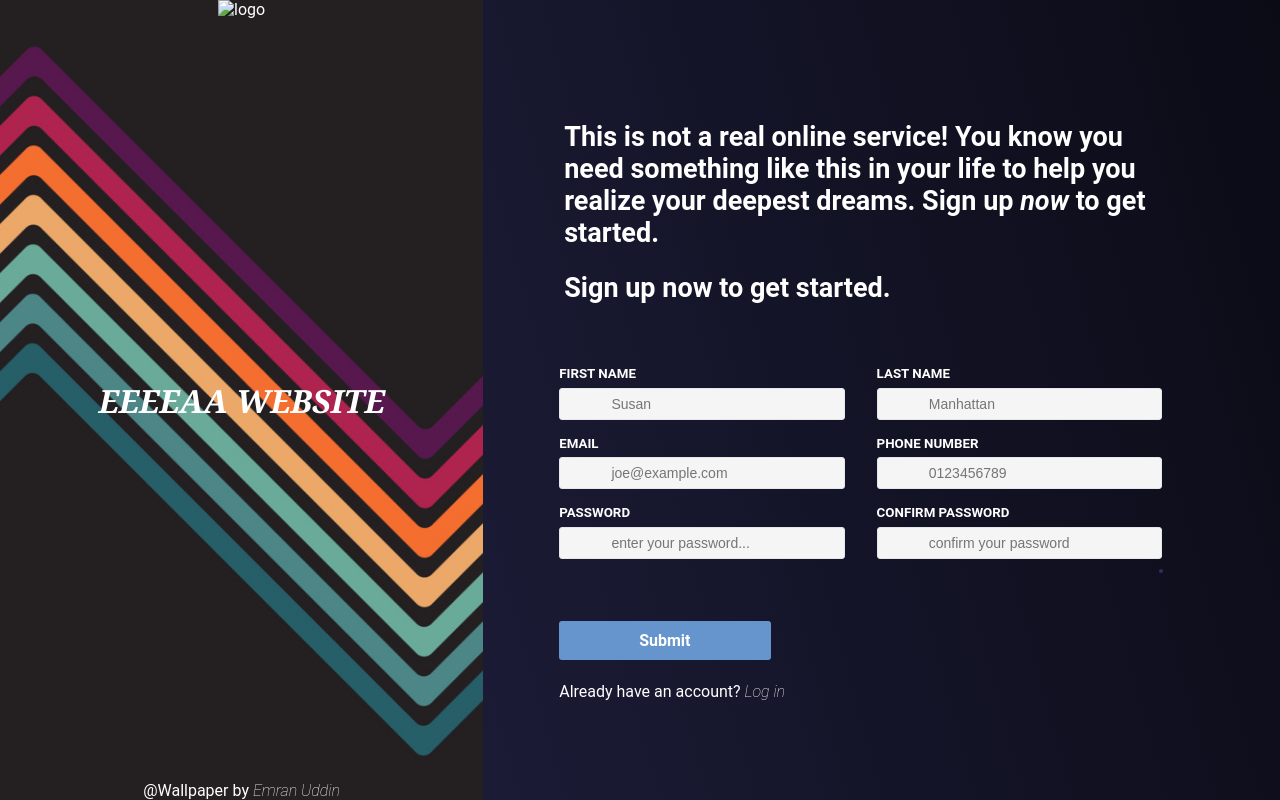
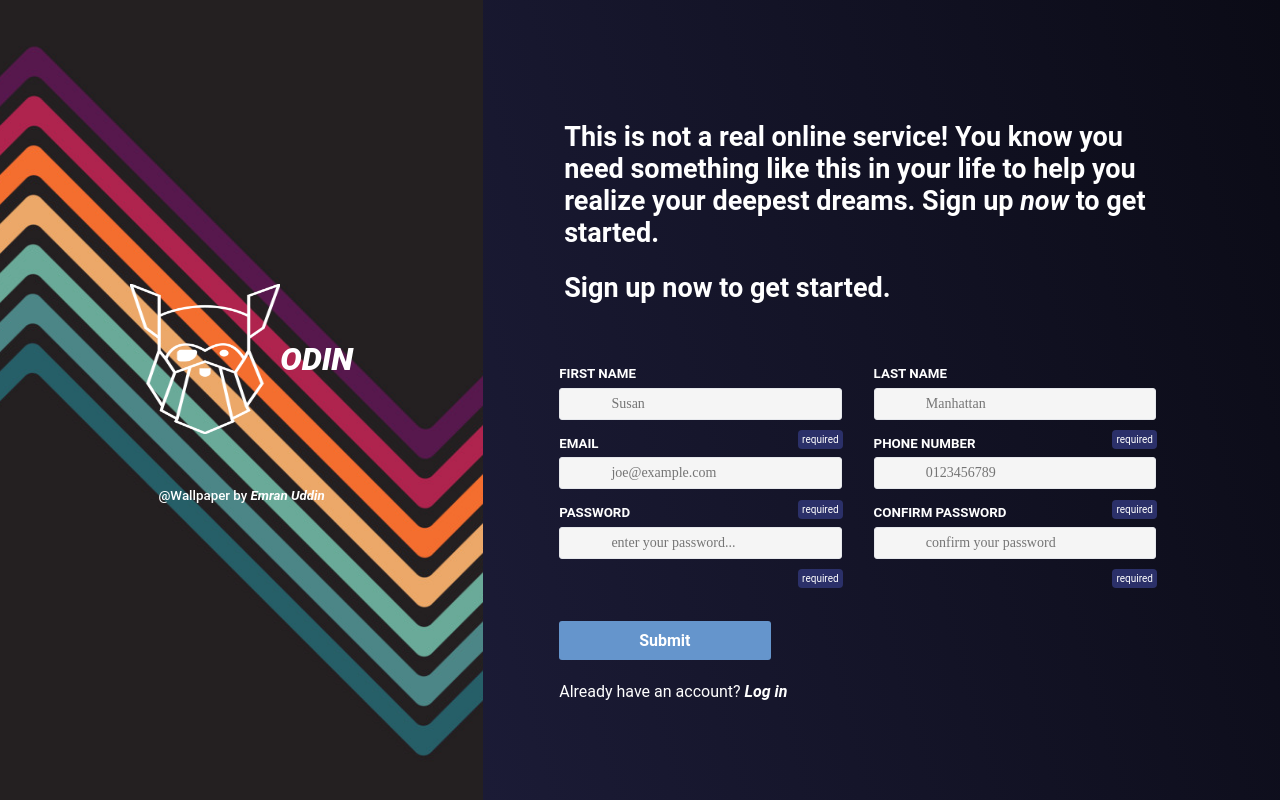
Before and after one commit to eeeeaa/sign-up-form, a plain HTML site: page index.html in a window 1280 px wide. Drawn offline with Linux system fonts and the light colour scheme; a web font is replaced by a local one.

Commit message:
Add input tags and logo

```diff
--- a/css/style.css
+++ b/css/style.css
@@ -57,15 +57,14 @@ body {
     justify-content: space-between;
 }
 
-.hidden,
-.left-side-content footer {
+.hidden {
     display: none;
 }
 
 a {
     text-decoration: none;
-    color: white;
-    font-weight: 100;
+    color: rgb(255, 255, 255);
+    font-weight: 600;
     font-style: italic;
 }
 
@@ -80,17 +79,29 @@ a {
     background: center/cover no-repeat url(../img/vecteezy_abstract-colorful-70s-background-vector-vintage-retro_21672511.jpg);
 }
 
+
+.left-side-content .logo-content {
+    display: flex;
+    justify-content: center;
+    align-items: center;
+}
+
 .left-side-content .page-logo {
     background-color: transparent;
+    width: 150px;
+    height: 150px;
 }
 
 .left-side-content .logo-text {
-    font-family: Georgia, 'Times New Roman', Times, serif;
     font-style: italic;
     font-weight: 900;
     font-size: xx-large;
 }
 
+.left-side-content .background-footer-text {
+    font-weight: 500;
+    font-size: smaller;
+}
 
 .right-side-content {
     width: auto;
@@ -103,14 +114,14 @@ a {
     background: linear-gradient(75deg, rgb(27, 27, 54), rgb(11, 11, 22));
 }
 
-.header-info-text {
+.right-side-content .header-info-text {
     margin-left: var(--start-margin);
     margin-right: var(--start-margin);
     font-size: large;
     max-width: 600px;
 }
 
-.form-content {
+.right-side-content .form-content {
     display: flex;
     justify-content: space-between;
     flex-direction: column;
@@ -120,17 +131,21 @@ a {
     gap: 1em;
 }
 
-.form-content label {
+.right-side-content .form-content label {
     display: block;
     font-size: smaller;
     font-weight: 600;
     margin-bottom: 0.5em;
 }
 
-.form-content input[type='text'],
-.form-content input[type='password'],
-.form-content input[type='tel'],
-.form-content input[type='email'] {
+.right-side-content .form-content input {
+    font-family: Mooli;
+}
+
+.right-side-content .form-content input[type='text'],
+.right-side-content .form-content input[type='password'],
+.right-side-content .form-content input[type='tel'],
+.right-side-content .form-content input[type='email'] {
     background-color: #f5f5f5;
     border: 1px solid #E5E7EB;
     border-radius: 3px;
@@ -139,33 +154,48 @@ a {
 
 }
 
-.confirm-password-container {
+.right-side-content .input-container {
     position: relative;
 }
 
-.form-content input[type='password']:required + span {
+.right-side-content .form-content input[type='text']:required + span::after,
+.right-side-content .form-content input[type='tel']:required + span::after,
+.right-side-content .form-content input[type="password"]:required + span::after,
+.right-side-content .form-content input[type='email']:required + span::after,
+.right-side-content #wrong-pass-alert {
     position: absolute;
     border-radius: 4px;
-    padding: 2px;
+    padding: 4px;
     right: -1px;
     top: 64px;
-    background-color: rgb(43, 48, 105);
     color: white;
     font-size: x-small;
 }
 
-.form-row {
+.right-side-content .form-content input[type='text']:required + span::after,
+.right-side-content .form-content input[type='tel']:required + span::after,
+.right-side-content .form-content input[type="password"]:required + span::after,
+.right-side-content .form-content input[type='email']:required + span::after {
+    content: "required";
+    background-color: rgb(43, 48, 105);
+}
+
+.right-side-content #wrong-pass-alert {
+    right: 50px;
+}
+
+.right-side-content .form-row {
     display: flex;
     flex-direction: column;
     gap: 1em;
     justify-content: space-between;
 }
 
-.form-footer {
+.right-side-content .form-footer {
     margin-top: 2em;
 }
 
-.form-footer .submit-button {
+.right-side-content .form-footer .submit-button {
     margin-right: auto;
     font-size: 16px;
     font-weight: bold;
@@ -180,16 +210,16 @@ a {
     cursor: pointer;
 }
 
-.form-footer .submit-button:hover {
+.right-side-content .form-footer .submit-button:hover {
     background-color: #76AEED;
 }
 
-.form-footer .submit-button:active {
+.right-side-content .form-footer .submit-button:active {
     background-color: #407FC7;
 }
 
 
-.signup-footer {
+.right-side-content .signup-footer {
     margin-top: 2em;
     margin-left: auto;
     margin-right: auto;
@@ -204,7 +234,8 @@ a {
     .left-side-content {
         height: auto;
         width: var(--left-side-width);
-        justify-content: space-between;
+        justify-content: center;
+        gap: 5vh;
         align-items: center;
     }
 
@@ -220,20 +251,20 @@ a {
         align-items: start;
     }
 
-    .form-content {
+    .right-side-content .form-content {
         justify-content: space-between;
         align-items: start;
         flex-direction: row;
         gap: 2em;
     }
 
-    .form-footer .submit-button {
+    .right-side-content .form-footer .submit-button {
         margin-left: var(--start-margin);
         padding: 10px 80px;
     }
 
 
-    .signup-footer {
+    .right-side-content .signup-footer {
         margin-left: var(--start-margin);
     }
 
--- a/index.html
+++ b/index.html
@@ -9,9 +9,11 @@
 </head>
 <body>
     <div class="left-side-content">
-        <img class="page-logo" src="#" alt="logo">
-        <div class="logo-text">EEEEAA WEBSITE</div>
-        <footer>@Wallpaper by <a href="https://www.vecteezy.com/members/neelrong">Emran Uddin</a></footer>
+        <div class="logo-content">
+            <img class="page-logo" src="./img/odin-lined.png" alt="logo">
+            <div class="logo-text">ODIN</div>
+        </div>
+        <p class="background-footer-text">@Wallpaper by <a href="https://www.vecteezy.com/members/neelrong">Emran Uddin</a></p>
     </div>
     <div class="right-side-content">
         <div class="header-info-text">
@@ -24,32 +26,38 @@
             <form action="" method="post">
                 <div class="form-content">
                     <div class="form-row">
-                        <div>
+                        <div class="input-container">
                             <label for="first_name">FIRST NAME</label>
                             <input type="text" name="first_name" id="first_name" placeholder="Susan" required>
+                            <span></span>
                         </div>
-                        <div>
+                        <div class="input-container">
                             <label for="email">EMAIL</label>
                             <input type="email" name="email" id="email" placeholder="joe@example.com" required>
+                            <span></span>
                         </div>
-                        <div>
+                        <div class="input-container">
                             <label for="password">PASSWORD</label>
                             <input type="password" name="password" id="password" placeholder="enter your password..." required>
+                            <span></span>
                         </div>
                     </div>
                     <div class="form-row">
-                        <div>
+                        <div class="input-container">
                             <label for="last_name">LAST NAME</label>
                             <input type="text" name="last_name" id="last_name" placeholder="Manhattan" required>
+                            <span></span>
                         </div>
 
-                        <div>
+                        <div class="input-container">
                             <label for="phone">PHONE NUMBER</label>
                             <input type="tel" name="phone" id="phone" placeholder="0123456789" maxlength="10" pattern="[0-9]{10}" required>
+                            <span></span>
                         </div>
-                        <div class="confirm-password-container">
+                        <div class="input-container">
                             <label for="confirm_password">CONFIRM PASSWORD</label>
                             <input type="password" name="confirm_password" id="confirm_password" placeholder="confirm your password" required>
+                            <span></span>
                             <span id="wrong-pass-alert"></span>
                         </div>
                     </div>
--- a/js/loginform.js
+++ b/js/loginform.js
@@ -8,12 +8,15 @@ function validatePassword(){
     let currentConfirm = confirmPassword.value;
     if(currentPass == "" || currentConfirm == ""){
         wrongPassAlert.textContent = "Please enter password";
+        wrongPassAlert.style.backgroundColor = "#cc6600";
     } else if (currentPass != currentConfirm) {
-        wrongPassAlert.textContent = '☒ Not Match';
+        wrongPassAlert.textContent = '☒ Password do not Match';
+        wrongPassAlert.style.backgroundColor = "#990000";
     } else {
-        wrongPassAlert.textContent = '🗹 Matched';
+        wrongPassAlert.textContent = '🗹 Password matched';
+        wrongPassAlert.style.backgroundColor = "green";
     }
-    //wrongPassAlert.classList.toggle("span-fade-in-out");
+
     return currentPass != currentConfirm;
 }
 
```
Also changed, not shown: img/odin-lined.png (added).
